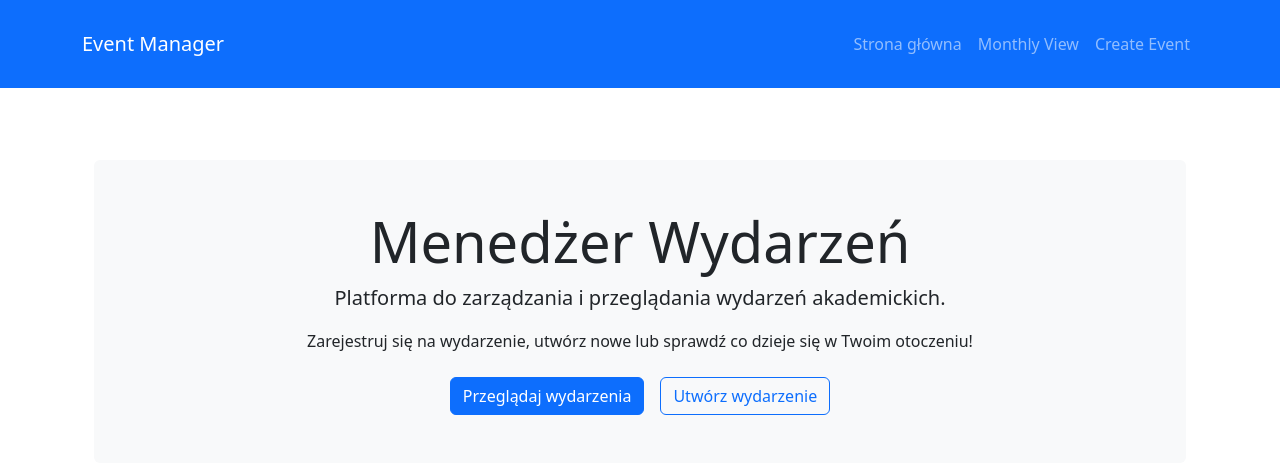
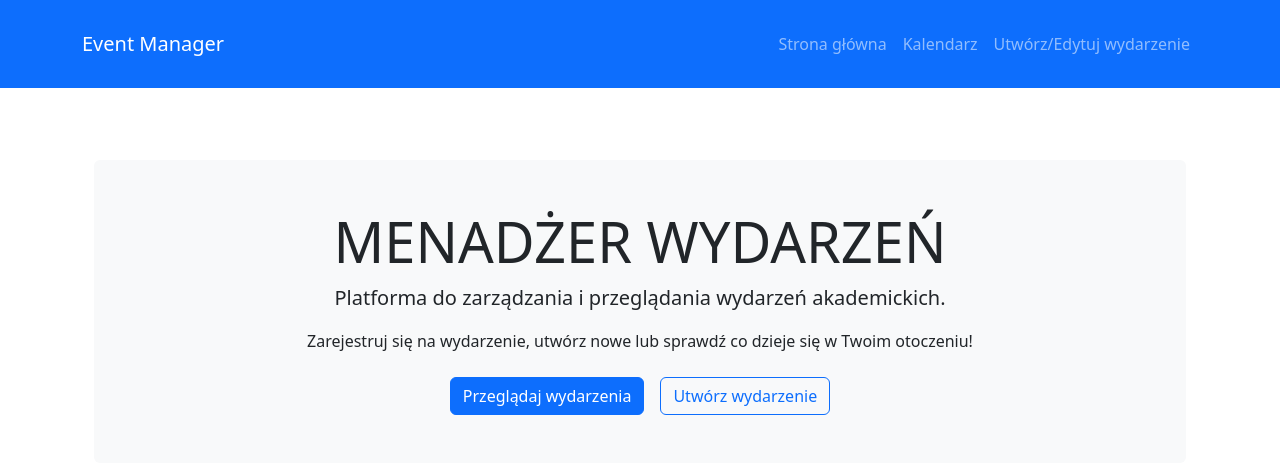
Before and after one commit to zosiaszy/rekrutacja-front-django-04-2025, a Django app: page / in a window 1280 px wide. Shown: the top 476 px of the page. Run offline with Django 5.2, Linux system fonts and the light colour scheme; data comes from the database, SQL or seed files in the repository; some libraries are stand-ins or nearby versions.

Commit message:
Add changes for index and base

```diff
--- a/templates/base.html
+++ b/templates/base.html
@@ -15,11 +15,9 @@
     {% block extra_css %}{% endblock %}
 </head>
 <body>
-    <!-- Accessible Skip Navigation -->
     <a href="#content" class="skip-link visually-hidden-focusable">{% translate "Skip to content" %}</a>
-
     <header class="bg-primary text-white py-3">
-        <nav class="navbar navbar-expand-lg navbar-dark">
+        <nav class="navbar navbar-expand-lg navbar-dark" aria-label="Nawigacja główna">
             <div class="container">
                 <a class="navbar-brand" href="{% url 'events:index' %}" aria-label="{% translate 'Home' %}">
                     {% translate "Event Manager" %}
@@ -31,13 +29,13 @@
                 <div class="collapse navbar-collapse" id="navbarNav">
                     <ul class="navbar-nav ms-auto">
                         <li class="nav-item">
-                            <a class="nav-link" href="{% url 'events:index' %}" aria-current="page">{% translate "Home" %}</a>
+                            <a class="nav-link" href="{% url 'events:index' %}" aria-current="page">{% translate "Strona główna" %}</a>
                         </li>
                         <li class="nav-item">
-                            <a class="nav-link" href="{% url 'events:monthly_events' %}">{% translate "Monthly View" %}</a>
+                            <a class="nav-link" href="{% url 'events:monthly_events' %}">{% translate "Kalendarz" %}</a>
                         </li>
                         <li class="nav-item">
-                            <a class="nav-link" href="{% url 'events:event_create' %}">{% translate "Create Event" %}</a>
+                            <a class="nav-link" href="{% url 'events:event_create' %}">{% translate "Utwórz/Edytuj wydarzenie" %}</a>
                         </li>
                     </ul>
                 </div>
@@ -88,8 +86,10 @@
     <script src="https://cdn.jsdelivr.net/npm/bootstrap@5.3.0/dist/js/bootstrap.bundle.min.js"></script>
     <!-- SweetAlert2 -->
     <script src="https://cdn.jsdelivr.net/npm/sweetalert2@11.0.19/dist/sweetalert2.all.min.js"></script>
-    <!-- Custom JS -->
-    <script src="{% static 'ownassets/js/script.js' %}"></script>
-    {% block extra_js %}{% endblock %}
+   <!-- Custom JS -->
+ <script src="{% static 'ownassets/js/script.js' %}"></script>
+
+{% block extra_js %}{% endblock %}
+
 </body>
 </html>
--- a/templates/events/index.html
+++ b/templates/events/index.html
@@ -8,7 +8,7 @@
 
   <section class="bg-light p-5 mb-5 rounded" aria-label="{% translate 'Sekcja powitalna' %}">
     <div class="container text-center">
-      <h1 class="display-4">{% translate 'Menedżer Wydarzeń' %}</h1>
+      <h1 class="display-4">{% translate 'MENADŻER WYDARZEŃ' %}</h1>
       <p class="lead">{% translate 'Platforma do zarządzania i przeglądania wydarzeń akademickich.' %}</p>
       <p>{% translate 'Zarejestruj się na wydarzenie, utwórz nowe lub sprawdź co dzieje się w Twoim otoczeniu!' %}</p>
       <div class="d-flex justify-content-center gap-3 mt-4 flex-wrap">
```
